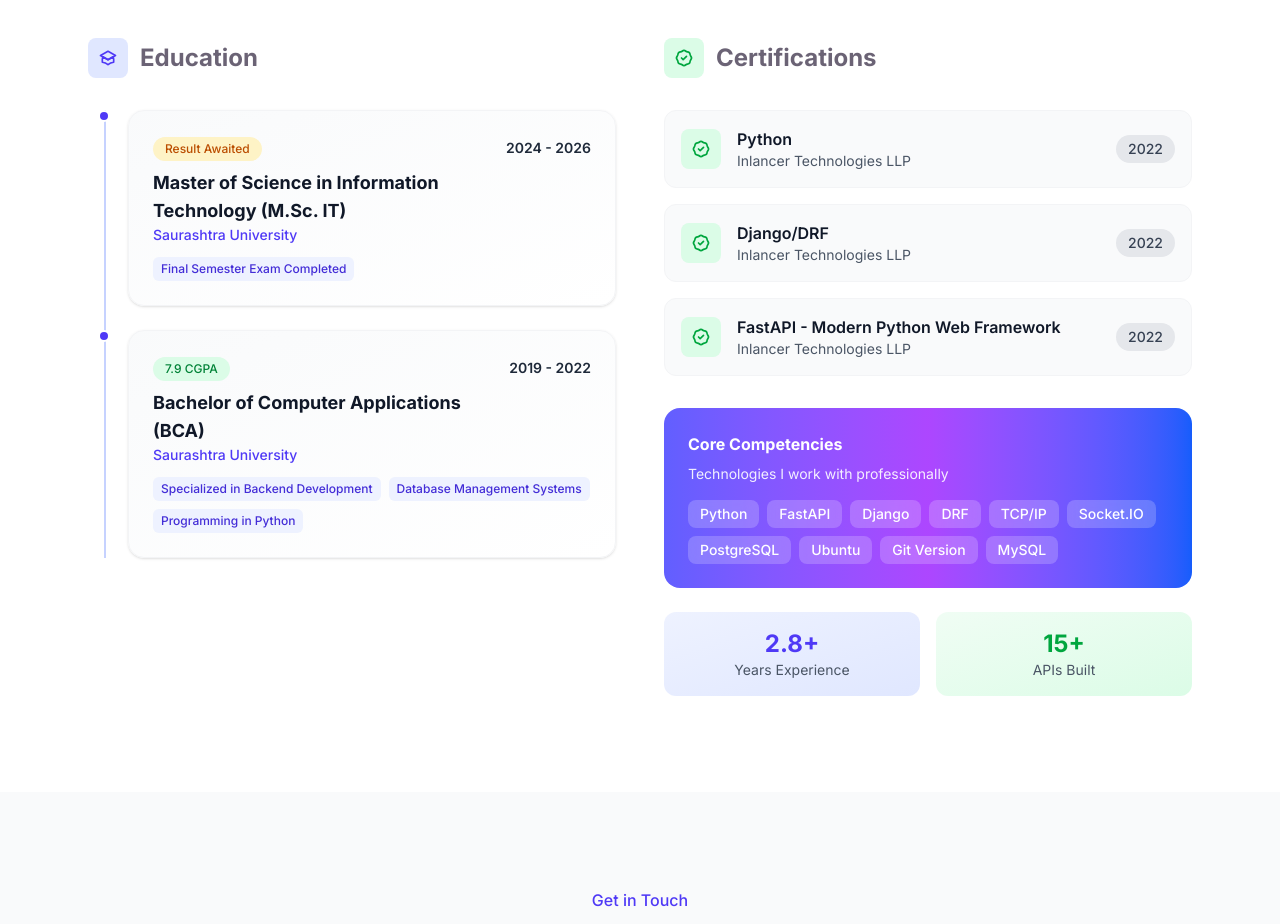
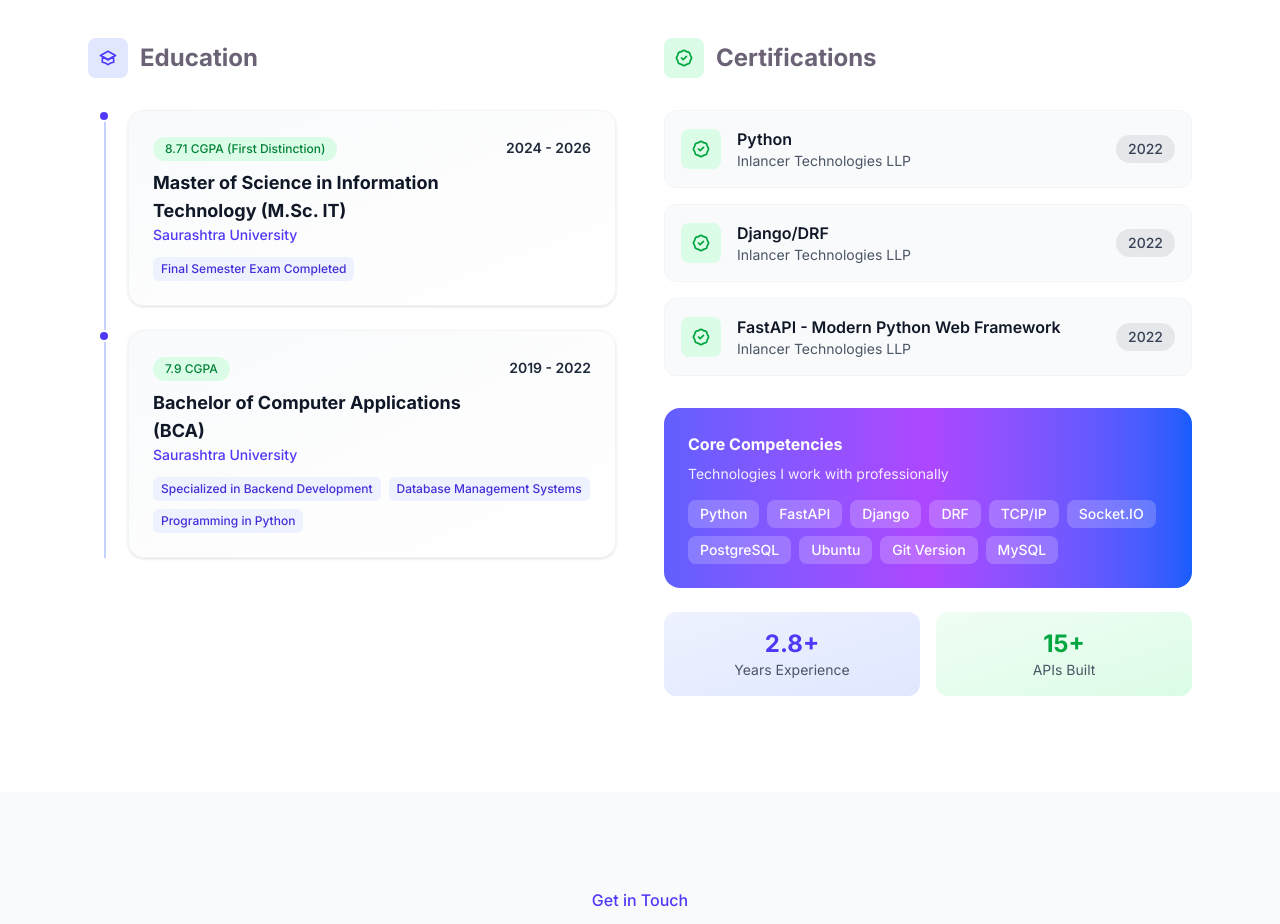
Before and after one commit to BoradDenish/portfolio, a React (Vite) app: page / in a window 1280 px wide. Shown: the part 6460-7384 px from the top of the page. Built offline with nearby package versions, Linux system fonts and the light colour scheme.

Commit message:
Initial commit

```diff
--- a/src/App.jsx
+++ b/src/App.jsx
@@ -131,7 +131,7 @@ const education = [
     degree: 'Master of Science in Information Technology (M.Sc. IT)',
     institution: 'Saurashtra University',
     period: '2024 - 2026',
-    grade: 'Result Awaited',
+    grade: '8.71 CGPA (First Distinction)',
     highlights: ['Final Semester Exam Completed']
   },
   {
```
